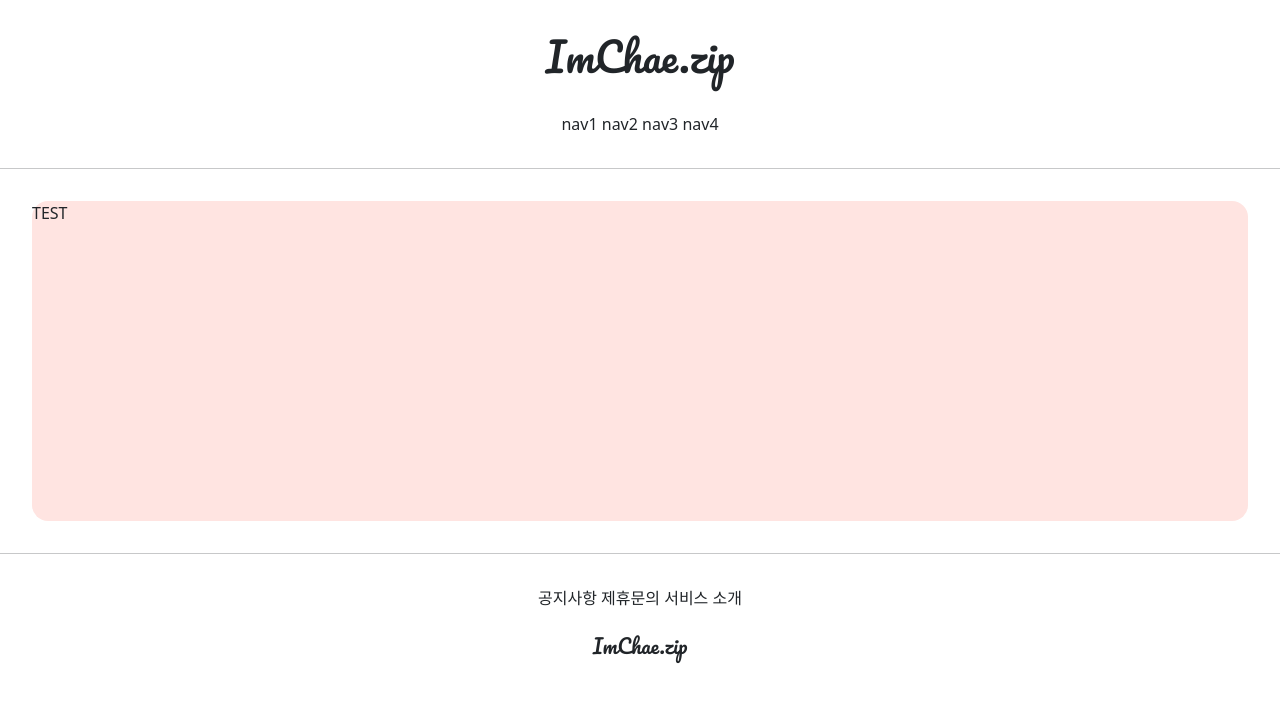
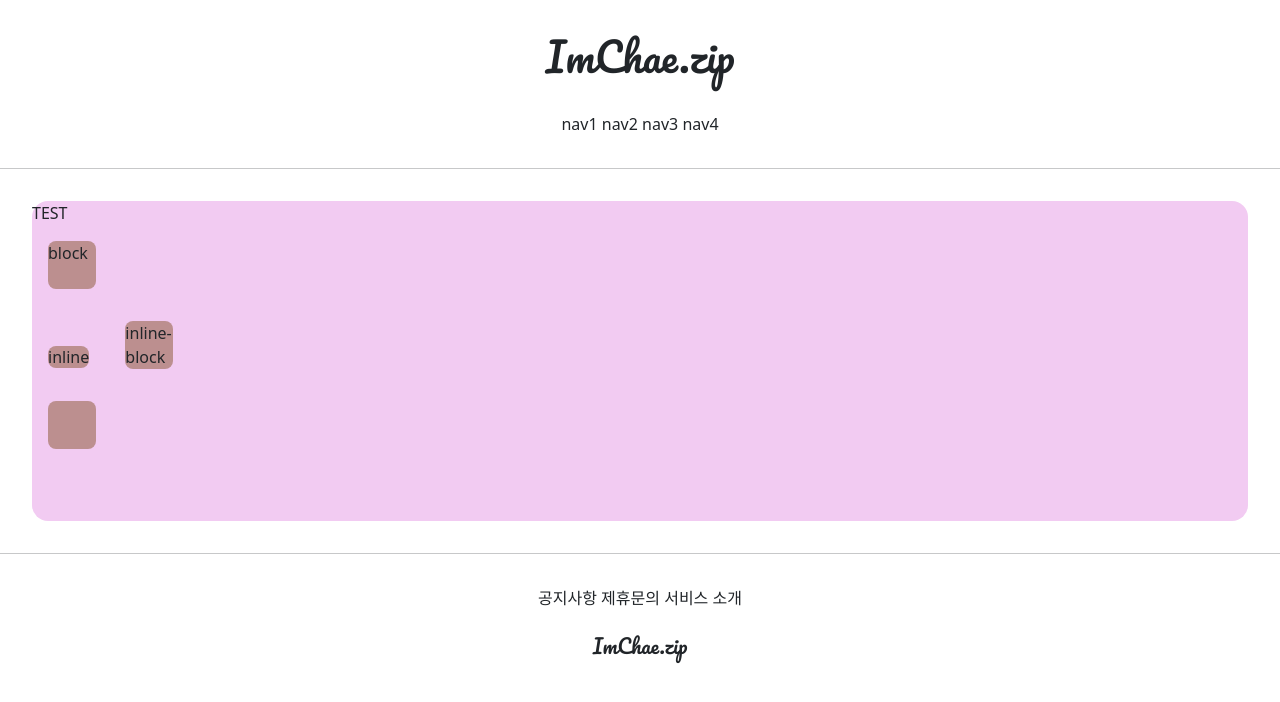
Before and after one commit to chaejinims2/gis_4ban_1, a Django app: page /accounts/hello_world/ in a window 1280 px wide. Shown: the top 702 px of the page. Run offline with Django 3.2, Linux system fonts and the light colour scheme; parts of the project's set-up code (start-up, migrations or seed data) failed here and were passed over.

Commit message:
7/7 4ban class commit 3 Display

```diff
--- a/accountapp/templates/accountapp/hello_world.html
+++ b/accountapp/templates/accountapp/hello_world.html
@@ -1,10 +1,24 @@
 {% extends 'base.html' %}
 
 {% block content %}
+    <style>
+        .testing{
+            background-color: rosybrown;
+            margin: 1rem;
+            width: 48px;
+            height: 48px;
+            border-radius: .5rem;
+        }
+    </style>
 
-    <div style="height:20rem; background-color: #FFE4E1	; margin: 2rem; border-radius: 1rem">
+    <div style="height:20rem; background-color: #F2CBF2	; margin: 2rem; border-radius: 1rem">
     <hi>TEST</hi>
 
+    <div class="testing" style="display: block">block</div>
+    <div class="testing" style="display: inline">inline</div>
+    <div class="testing" style="display: none">none</div>
+    <div class="testing" style="display: inline-block">inline-block</div>
+    <div class="testing"> </div>
 
     </div>
 
```
